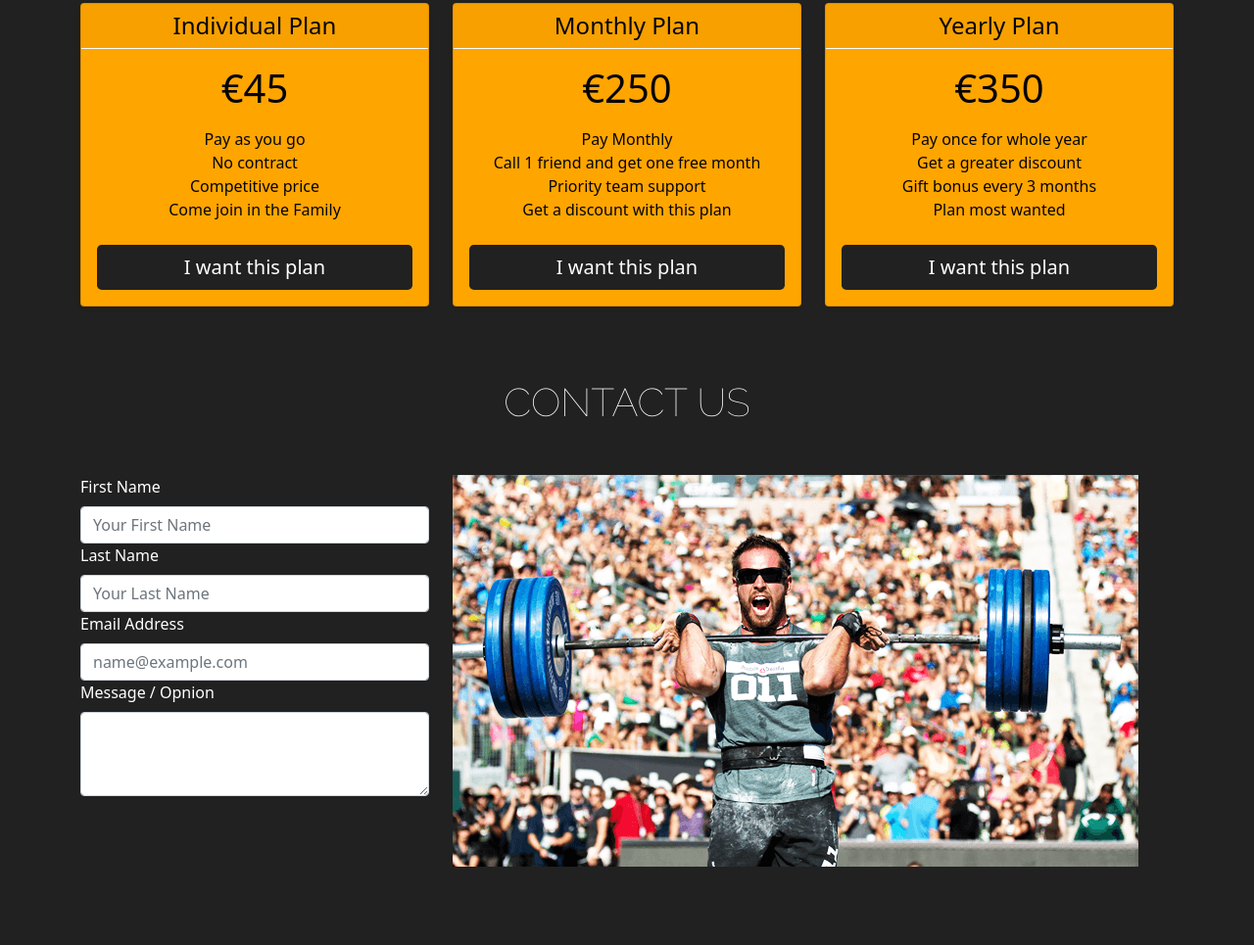
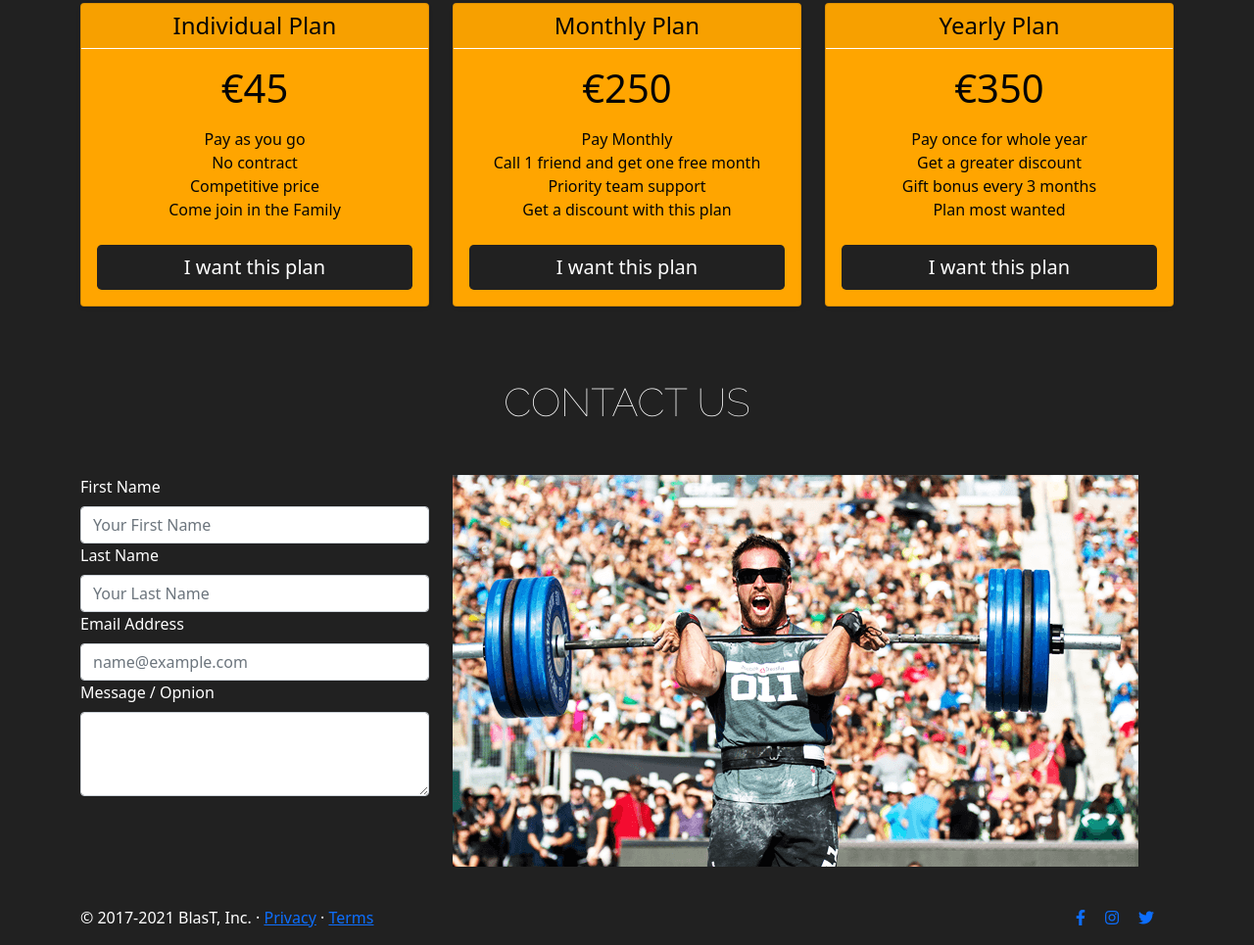
Before and after one commit to JoseMachado-CE/BlasT, a plain HTML site: page index.html in a window 1280 px wide. Shown: the part 4791-5756 px from the top of the page at 98% size. Before the commit the page ends 5676 px from the top, so only its background shows below. Drawn offline with nearby package versions, Linux system fonts and the light colour scheme; a web font is replaced by a local one.

Commit message:
added footer

```diff
--- a/Assets/style.css
+++ b/Assets/style.css
@@ -317,6 +317,13 @@ body {
 }
 /*------------ Pricing end-----*/
 
+.footer {
+    margin-top: 40px;
+}
+
+.float-end a {
+    letter-spacing: 20px;
+}
 
 /*------------ Location end-----*/
 @media screen and (max-width: 1200px) {
--- a/index.html
+++ b/index.html
@@ -299,7 +299,7 @@
         <h1 class="title-section">Location</h1>
         <section class=" container location">
             <div class="row">
-                <div class="col-6 address-text">
+                <div class="col-sm-12 col-xs-12 col-md-6 col-ls-6 address-text">
                     <div class="row">
                         <h1 class="location-title">City Centre</h1>
                     </div>
@@ -416,7 +416,11 @@
             </div>
         </section>
         <!-- Contact us end -->
-        <footer>
+        <footer class="footer container-fluid">
+            <div class="container">
+                <p class="float-end"><a href="#"><i class="fab fa-facebook-f"></i><i class="fab fa-instagram"></i><i class="fab fa-twitter"></i></a></p>
+                <p>&copy; 2017-2021 BlasT, Inc. &middot; <a href="#">Privacy</a> &middot; <a href="#">Terms</a></p>
+            </div>
         </footer>
     </div>
 
```
